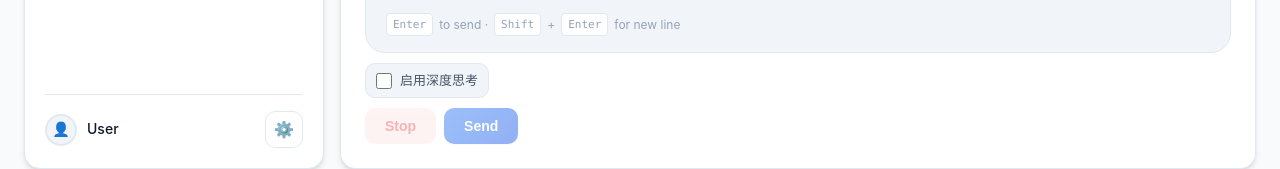
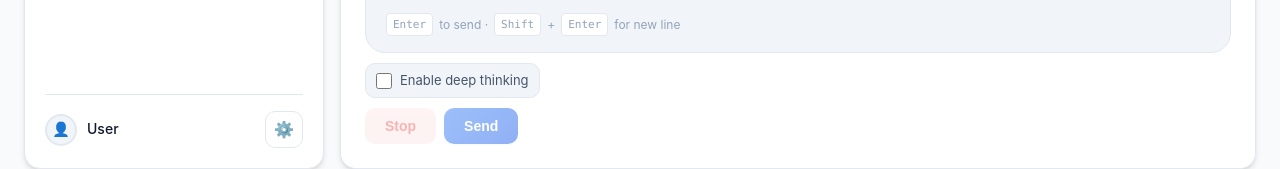
Before and after one commit to newCman1/chatweb, a Vue app in the folder frontend/: page / in a window 1280 px wide. Shown: the part 619-788 px from the top of the page. Built offline with nearby package versions, Linux system fonts and the light colour scheme.

Commit message:
fix(frontend): clean input panel copy and deep thinking label

```diff
--- a/frontend/src/components/ChatInput.vue
+++ b/frontend/src/components/ChatInput.vue
@@ -56,7 +56,7 @@ function onToggleDeepThinking(event: Event) {
     <div class="compose-options">
       <label class="thinking-toggle">
         <input type="checkbox" :checked="enableDeepThinking" @change="onToggleDeepThinking" />
-        <span class="toggle-text">启用深度思考</span>
+        <span class="toggle-text">Enable deep thinking</span>
       </label>
     </div>
 
```
